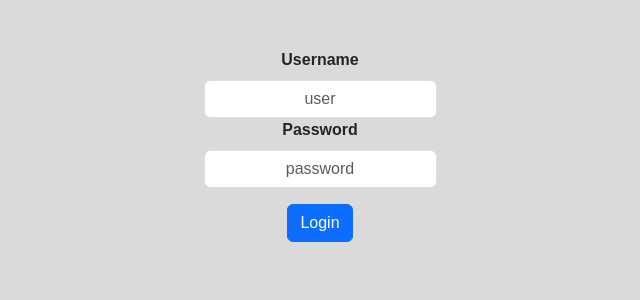
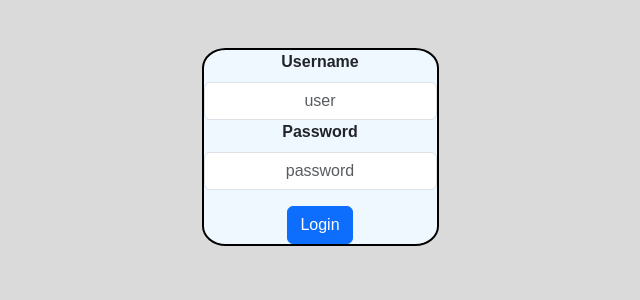
Before and after one commit to More-Narawit/_mutipages, a React (Vite) app: page / in a window 1280 px wide. Shown: the top 300 px of the page, without its empty margins (320-960 px from the left). Built offline with nearby package versions, Linux system fonts and the light colour scheme.

Commit message:
edit login1

```diff
--- a/src/Page/Login/Login.css
+++ b/src/Page/Login/Login.css
@@ -1,3 +1,6 @@
 .login-container{
     text-align: center;
+    border: 2px solid black;
+    border-radius: 10%;
+    background-color: aliceblue;
 }
```
